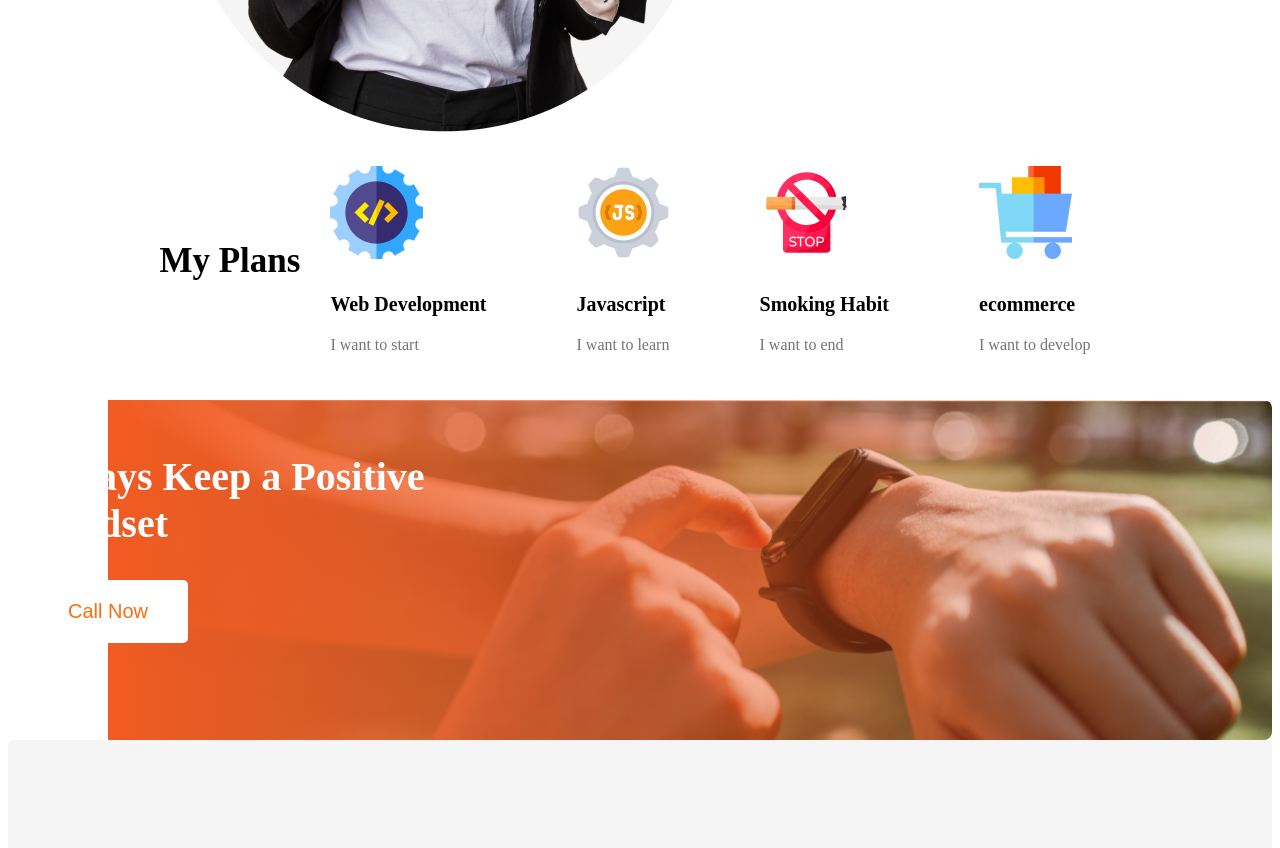
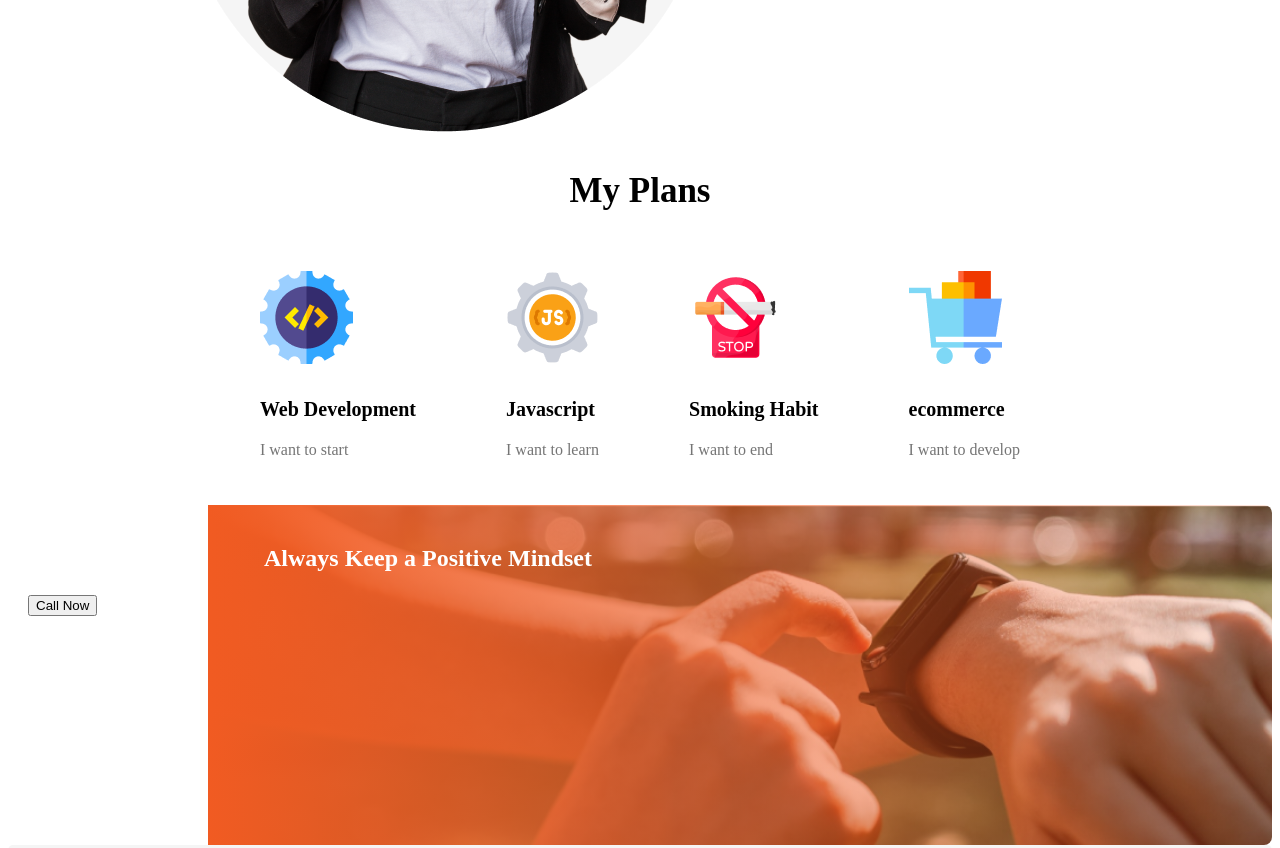
Before and after one commit to aruppcb/first-assignment, a plain HTML site: page index.html in a window 1280 px wide. Shown: the part 1560-2408 px from the top of the page. Drawn offline with Linux system fonts and the light colour scheme.

Commit message:
modified

```diff
--- a/index.html
+++ b/index.html
@@ -30,7 +30,7 @@
 
         </div>
         <section class="my-plans">
-            <h3 class="section-title">My Plans</h3>
+            <h3 class="plan-title">My Plans</h3>
             <div class="stack-container">
                 <div class="stack">
                     <img src="images/icons/web.png" alt="">
@@ -54,8 +54,8 @@
                 </div>
             </div>
         </section>
-        <section>
-            <div class="positive">
+        <section class="positive">
+            <div>
                 <h1 class="call-title">Always Keep a Positive Mindset</h1>
                 <button class="btn-second">Call Now</button>
             </div>
--- a/style.css
+++ b/style.css
@@ -47,12 +47,18 @@
 /* My plan styles */
 .my-plans{
     background-repeat: no-repeat;
-    display: flex;
     justify-content: center;
     align-items: center;
 
 }
+.plan-title{
+    text-align: center;
+    font-weight: 700;
+    font-size: 35px;
+    margin-bottom: 30px;
+}
 .stack-container{
+    justify-content: center;
     display: flex;
     gap: 30px;
 }
@@ -81,31 +87,26 @@
     color: white;
     padding: 20px;
     background-repeat: no-repeat;
-    background-position: 100px;
+    background-position: 200px;
 }
-/*
-.positive{
-    width: 459px;
-    height: 182px;
-    font-size: large;
-}
-*/
 .call-title{
-    width: 459px;
-    height: 94px;
-    line-height: 47px;
-    font-size: 40px;
+    justify-content: center;
+    display: flex;
+    width: 800px;
+    height: 30px;
     color: #FFFFFF;
 }
-.btn-second{
+/*.btn-second{
     color: #FD6E0A;
-    font-weight: 500;
+    width: 800px;
+    height: 23px;
+    font-weight: 600;
     font-size: 20px;
-    padding: 20px 40px;
-    border: 0;
+    padding: 10px 15px;
     background: #FFFFFF;
     border-radius: 5px;
 }
+*/
 /* about section style */
 .about{
     background-color: whitesmoke;
```
